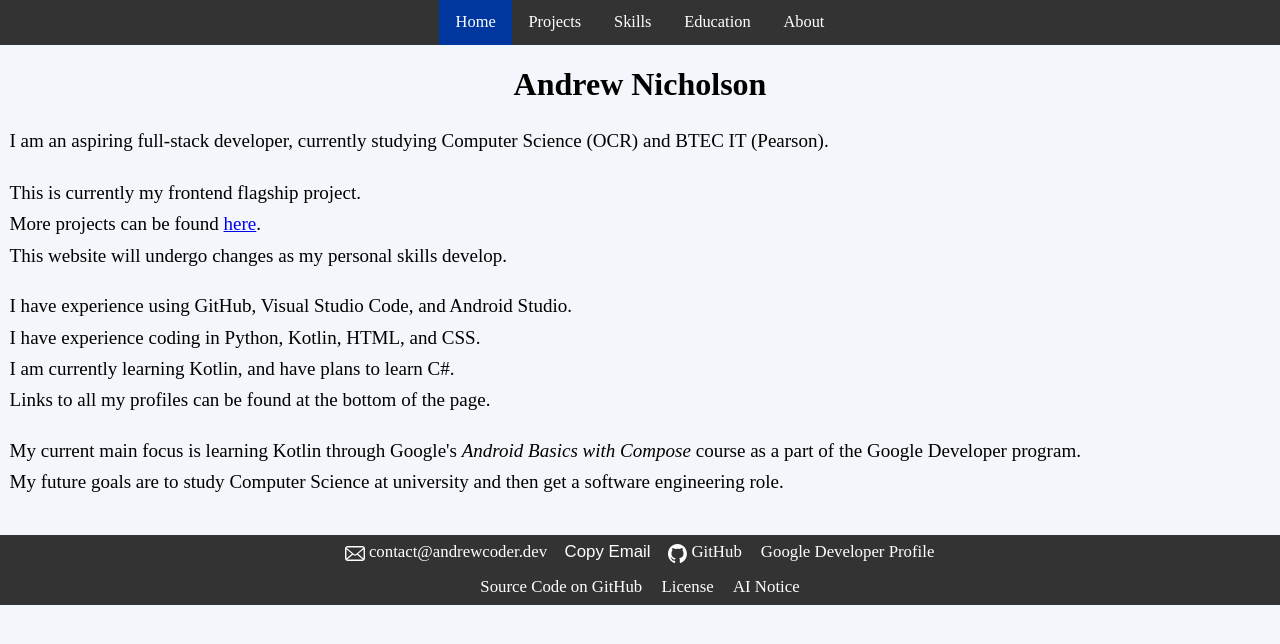
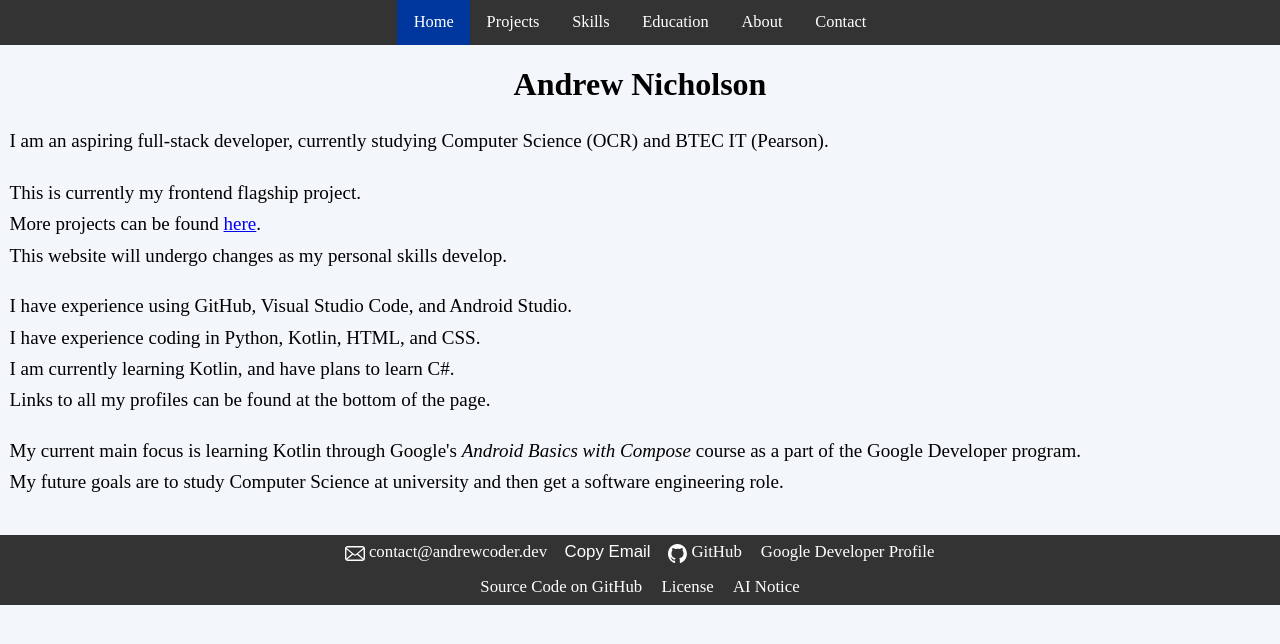
Before and after one commit to Andrew-Dev-Coder/Portfolio, a Jekyll site: the page built from index.html, in a window 1280 px wide. Shown: the top 644 px of the page. Built offline with Jekyll 4.4.1, drawn with Linux system fonts in a browser that asks for light colours.

Commit message:
Update navbar.html

```diff
--- a/_includes/navbar.html
+++ b/_includes/navbar.html
@@ -5,6 +5,6 @@
         <li> <a {% if page.url == "/Skills/" %} aria-current="page" {% endif %} class="navLinks" href="/Skills/">Skills</a> </li>
         <li> <a {% if page.url == "/Education/" %} aria-current="page" {% endif %} class="navLinks" href="/Education/">Education</a> </li>
         <li> <a {% if page.url == "/About/" %} aria-current="page" {% endif %} class="navLinks" href="/About/">About</a> </li>
-        {% if page.url == "/Skills/" or page.url == "/Education/" or page.url == "/About/" %}<li> <a class="navLinks" href="#contactInfo">Contact</a> </li>{% endif %}
+        {% if page.url == "/Skills/" or page.url == "/Education/" or page.url == "/About/" or page.url == "/" or page.url == "/index.html" %}<li> <a class="navLinks" href="#contactInfo">Contact</a> </li>{% endif %}
     </ul>
 </nav>
```
